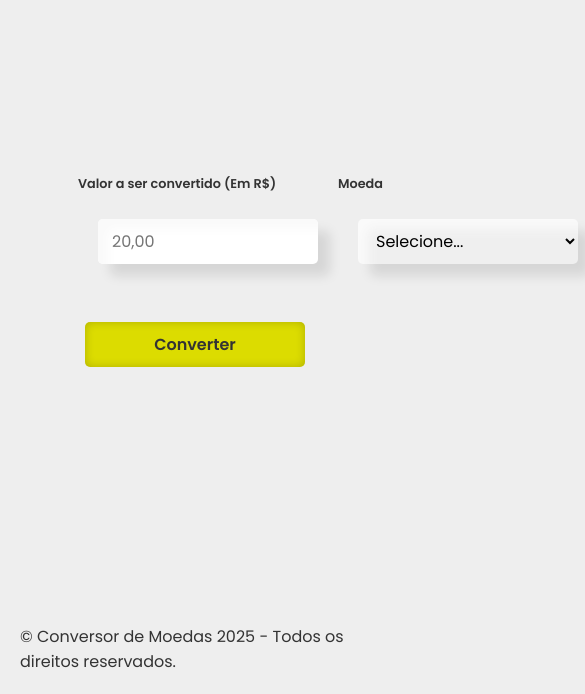
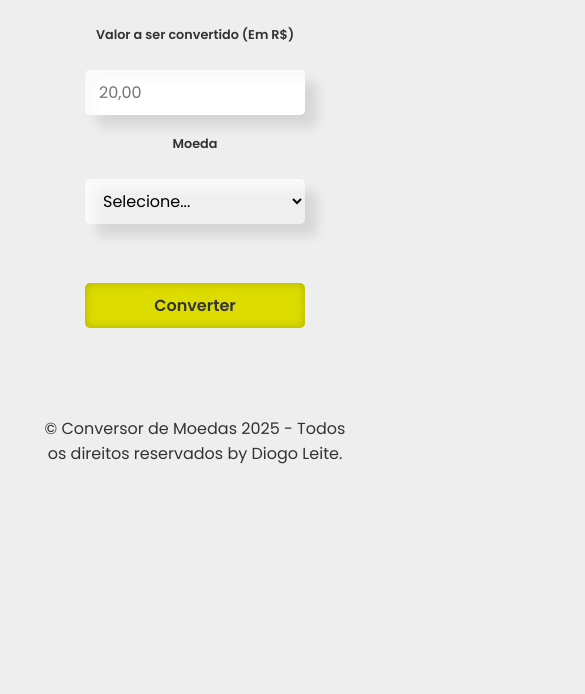
Before and after one commit to Diogordo08/CurrencyConverter, a plain HTML site: page index.html in a window 390 px wide. Shown: the part 150-844 px from the top of the page, 585 px wide, since content can reach past the window. Drawn offline with Linux system fonts and the light colour scheme.

Commit message:
"Response"

```diff
--- a/CSS/style.css
+++ b/CSS/style.css
@@ -95,3 +95,33 @@ main #result span{
     margin-left: 50px;
     margin-right: 50px;
 }
+
+
+/* Responsividade */
+@media (max-width: 768px){
+    body{
+        width: 100%;
+        height: 100%;
+    }
+
+    main{
+        width: 60%;
+    }
+
+    header, footer{
+        text-align: center;
+        margin: 40px;
+    }
+
+    .input-container{
+        flex-direction: column;
+        align-items: center;
+        justify-content: center;
+    }
+
+    .form-group{
+        width: 100%;
+        align-items: center;
+        justify-content: center;
+    }
+}
--- a/index.html
+++ b/index.html
@@ -90,7 +90,7 @@
 
     <footer>
         <span>
-            &copy; Conversor de Moedas 2025 - Todos os direitos reservados.
+            &copy; Conversor de Moedas 2025 - Todos os direitos reservados by Diogo Leite.
         </span>
     </footer>
     <script src="script.js"></script>
--- a/script.js
+++ b/script.js
@@ -38,7 +38,7 @@ function handleSubmit(event) {
 
 function converter(value){
     valueConverted = inputValue.value / highValue;
-    result.innerHTML = valueFormatted('en-US', value);
+    result.innerHTML = valueFormatted('pt-BR', value);
 }
 
 function valueFormatted(locale, currency) {
```
